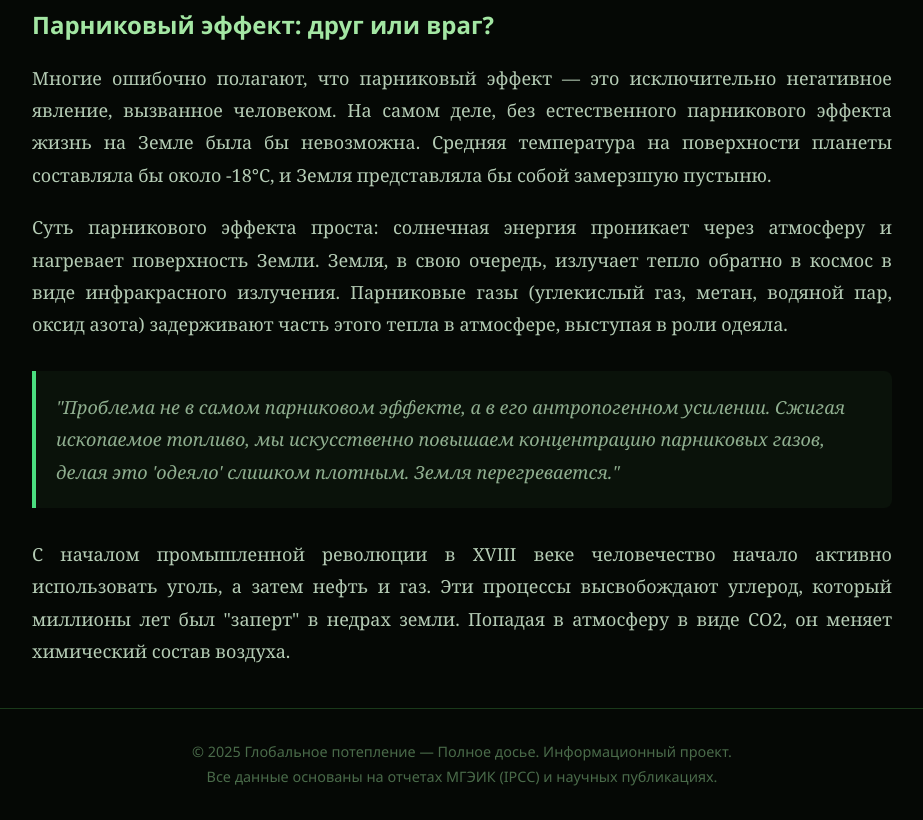
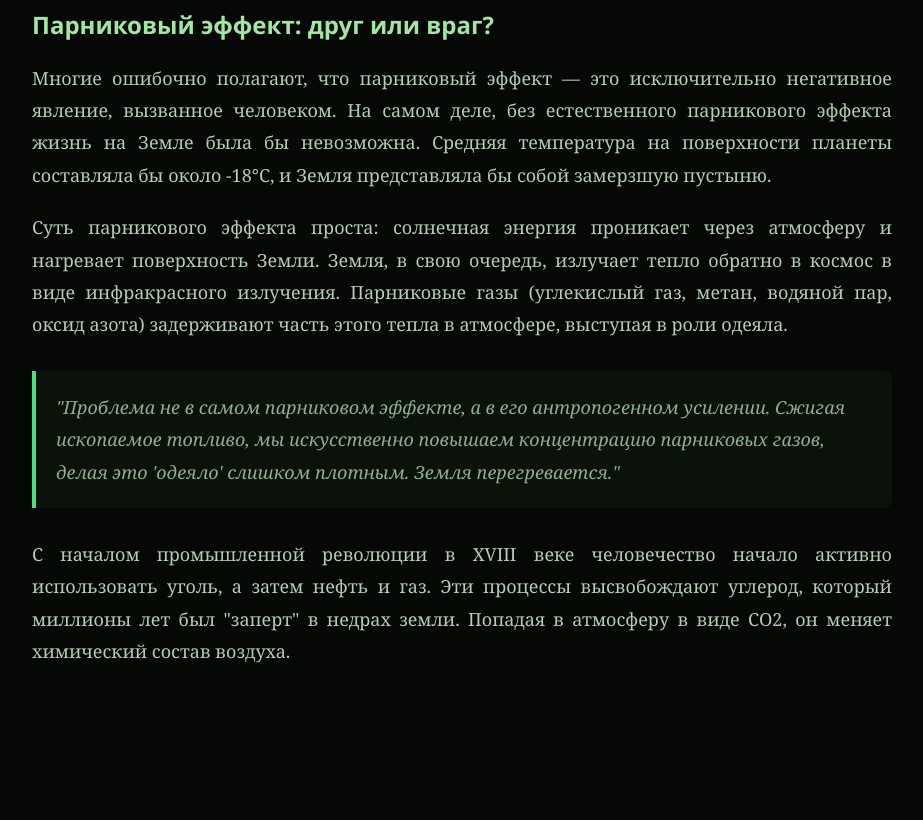
Before and after one commit to am4518119-prog/site, a plain HTML site: page index.html in a window 1280 px wide. Shown: the part 747-1567 px from the top of the page, without its empty margins (178-1101 px from the left). After the commit the page ends 1535 px from the top, so only its background shows below. Drawn offline with Linux system fonts and the light colour scheme.

Commit message:
Update index.html

```diff
--- a/index.html
+++ b/index.html
@@ -76,6 +76,7 @@
     margin: 40px auto;
     padding: 0 20px;
     min-height: 70vh;
+    padding-bottom: 60px; /* Добавлен отступ снизу, раз убрали подвал */
   }
 
   .tab-content {
@@ -113,6 +114,13 @@
   .tab-content strong {
     color: #d8f0d8;
   }
+  .tab-content ul {
+    margin-bottom: 20px;
+    padding-left: 20px;
+  }
+  .tab-content li {
+    margin-bottom: 10px;
+  }
 
   /* ========== ФОТОГРАФИИ ========== */
   .content-img {
@@ -139,17 +147,6 @@
     border-radius: 0 8px 8px 0;
     font-style: italic;
     color: #8fae8f;
-  }
-
-  /* ========== ФУТЕР ========== */
-  footer {
-    text-align: center;
-    padding: 30px;
-    background: #050805;
-    border-top: 1px solid #1a3a1a;
-    font-family: 'Segoe UI', sans-serif;
-    font-size: 0.9rem;
-    color: #4a6b4a;
   }
 
   /* ========== АДАПТИВ ========== */
@@ -179,7 +176,7 @@
   <div id="intro" class="tab-content active">
     <h2>Что такое глобальное потепление?</h2>
 
-    <!-- ТВОЯ КАРТИНКА ЗЕМЛИ -->
+    <!-- ФОТО ЗЕМЛИ -->
     <img src="https://avatars.mds.yandex.net/i?id=d32ce6d739c040992e3e970289c9bfd0160318c2-4012071-images-thumbs&n=13" alt="Земля из космоса" class="content-img">
 
     <p><strong>Глобальное потепление</strong> — это долгосрочное повышение средней температуры климатической системы Земли. Это явление не является локальным похолоданием или аномальной жарой в одном отдельно взятом регионе. Речь идет о глобальном, статистически подтвержденном сдвиге температурных показателей, который фиксируется учеными с середины XX века.</p>
@@ -220,7 +217,7 @@
   <div id="effects" class="tab-content">
     <h2>К чему это ведет?</h2>
 
-    <!-- ТВОЯ КАРТИНКА ЛЕДНИКА -->
+    <!-- ФОТО ЛЕДНИКА -->
     <img src="https://avatars.mds.yandex.net/i?id=d763f7723ec35b36574080a4ca2de871ba826fe1-5297754-images-thumbs&n=13" alt="Тающий ледник" class="content-img">
 
     <p>Изменение климата — это не просто более теплое лето. Это цепная реакция, затрагивающая все системы жизнеобеспечения на планете: гидросферу, атмосферу, биосферу и криосферу.</p>
@@ -295,11 +292,6 @@
 
 </main>
 
-<footer>
-  <p>© 2025 Глобальное потепление — Полное досье. Информационный проект.</p>
-  <p>Все данные основаны на отчетах МГЭИК (IPCC) и научных публикациях.</p>
-</footer>
-
 <!-- ========== СКРИПТ ДЛЯ ПЕРЕКЛЮЧЕНИЯ ВКЛАДОК ========== -->
 <script>
   function openTab(evt, tabName) {
```
